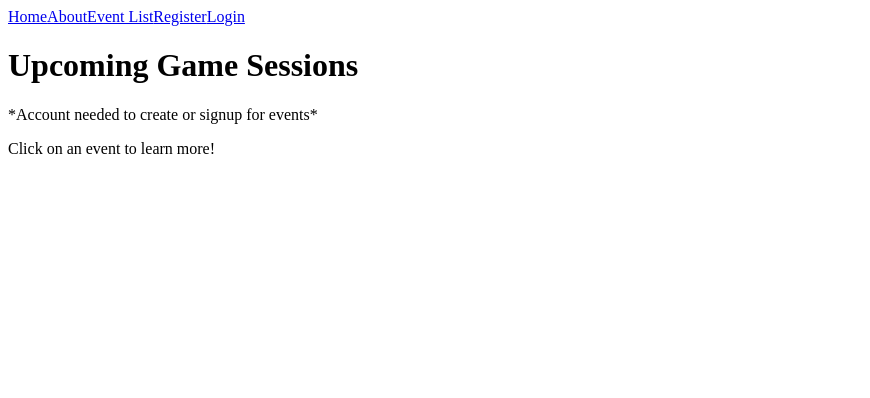
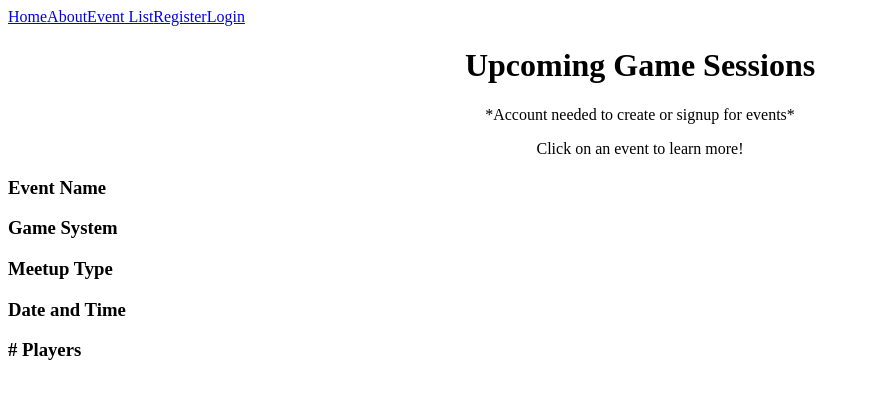
Before and after one commit to dmcgrouther/event-app-front-end, a React (Create React App) app: page /eventlist in a window 1280 px wide. Shown: the top 398 px of the page, without its empty margins (0-870 px from the left). Built offline with nearby package versions, Linux system fonts and the light colour scheme.

Commit message:
added event header to table. needs to be styles to be on a row.

```diff
--- a/src/components/EventListPage/EventListPage.js
+++ b/src/components/EventListPage/EventListPage.js
@@ -1,9 +1,13 @@
 import React from 'react';
 import EventListPageHeader from './EventListPageHeader';
+import EventListPageEventTable from './EventListPageEventTable';
 
 const EventListPage = () => {
     return (
+        <>
         <EventListPageHeader/>
+        <EventListPageEventTable/>
+        </>
     )
 }
 
--- a/src/components/EventListPage/EventListPageEventTable.js
+++ b/src/components/EventListPage/EventListPageEventTable.js
@@ -1,9 +1,12 @@
 import React from 'react';
+import EventListPageTableHeader from './EventListTableHeader';
 
 const EventListPageEventTable = () => {
     return (
         <div>
-            <h2>Stuff!</h2>
+            <EventListPageTableHeader />
         </div>
     )
 }
+
+export default EventListPageEventTable;
--- /dev/null
+++ b/src/components/EventListPage/EventListPageHeader.css
@@ -0,0 +1,3 @@
+.event-list__header {
+    text-align: center;
+}
--- a/src/components/EventListPage/EventListPageHeader.js
+++ b/src/components/EventListPage/EventListPageHeader.js
@@ -1,4 +1,5 @@
 import React from 'react';
+import './EventListPageHeader.css'
 
 const EventListPageHeader = () => {
     return (
--- /dev/null
+++ b/src/components/EventListPage/EventListTableHeader.js
@@ -0,0 +1,15 @@
+import React from 'react';
+
+const EventListPageTableHeader = () => {
+    return (
+        <div>
+            <h3>Event Name</h3>
+            <h3>Game System</h3>
+            <h3>Meetup Type</h3>
+            <h3>Date and Time</h3>
+            <h3># Players</h3>
+        </div>
+    )
+}
+
+export default EventListPageTableHeader;
```
